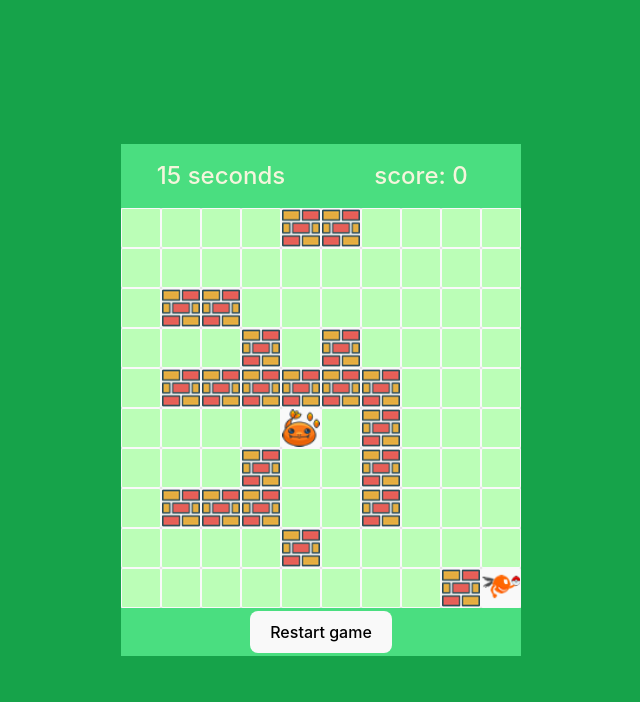
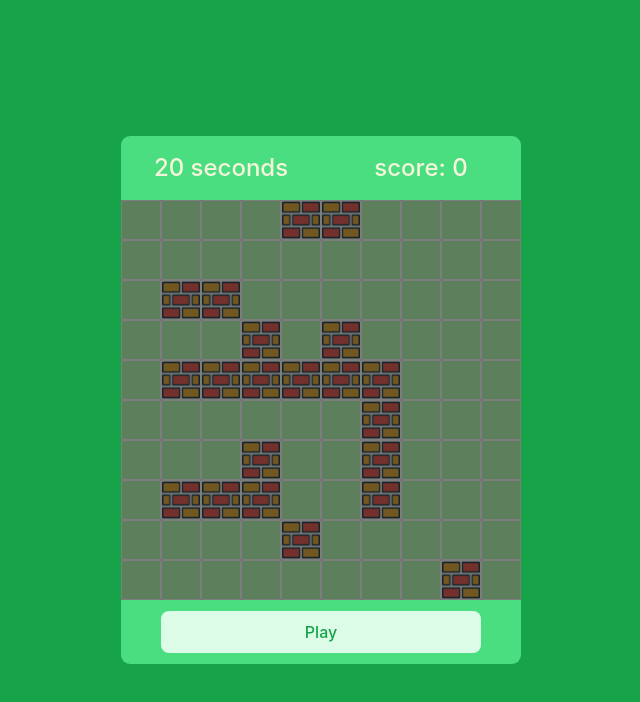
Before and after one commit to derblitzkrieger96/pokemon-with-react, a React (Vite) app: page / in a window 1280 px wide. Shown: the top 702 px of the page, without its empty margins (319-959 px from the left). Built offline with nearby package versions, Linux system fonts and the light colour scheme.

Commit message:
add pause and resume functionality and css style to the buttons

```diff
--- a/src/App.css
+++ b/src/App.css
@@ -1,13 +1,4 @@
-.container {
-  margin: 0 auto;
-  width: 25rem;
+.card {
   border-radius: 9px;
   overflow: hidden;
-  /* border: 10px solid red; */
-  /* height: 25rem; */
 }
-
-.gameOver {
-  pointer-events: none;
-  filter: brightness(0.5);
-}
--- a/src/App.jsx
+++ b/src/App.jsx
@@ -1,8 +1,5 @@
-import { useContext } from "react";
 import "./App.css";
-import Board from "./components/Board/Board";
-import PanelInfo from "./components/PanelInfo/PanelInfo";
-import { StateContext, StateProvider } from "./components/context/Context";
+import { StateProvider } from "./components/context/Context";
 import AppWithState from "./components/AppWithState/AppWithState";
 
 function App() {
@@ -23,9 +20,11 @@ function App() {
     ],
   };
   return (
-    <StateProvider>
-      <AppWithState board={boardObj} />
-    </StateProvider>
+    <div className="card">
+      <StateProvider>
+        <AppWithState board={boardObj} />
+      </StateProvider>
+    </div>
   );
 }
 
--- a/src/components/Board/Board.jsx
+++ b/src/components/Board/Board.jsx
@@ -83,18 +83,25 @@ const Board = (props) => {
   // create random pokemon and random position for it
   const { randomPokemonI, randomPokemonJ, randomPokemon } = useMemo(
     generateRandomPokemon,
-    [state.capturedPokemons, state.restartGame]
+    [state.capturedPokemons, state.restartGame, state.isPlaying]
   );
 
   //update the state with the pokemon created
   useEffect(() => {
+    if (state.isPlaying)
       dispatch({
         type: "UPDATE_POKEMON_POSITION",
         i: randomPokemonI,
         j: randomPokemonJ,
         pokemon_value: `${randomPokemon}`,
       });
-  }, [state.capturedPokemons, state.restartGame]);
+  }, [state.capturedPokemons, state.restartGame, state.isPlaying]);
+
+  useEffect(() => {
+    if (state.isPlaying) {
+      dispatch({ type: "UPDATE_PLAYER_POSITION", i: 9, j: 9 });
+    }
+  }, [state.isPlaying]);
 
   //create buttonsMatrix
   const buttonsMatrix = state.board.map((row, i) => {
@@ -110,7 +117,14 @@ const Board = (props) => {
 
   return (
     <div
-      className={classes.board + ` ${props.gameIsOver ? classes.gameOver : ""}`}
+      className={
+        classes.board +
+        ` ${
+          props.gameIsOver || !state.isPlaying || state.isPaused
+            ? classes.disableBoard
+            : ""
+        }`
+      }
     >
       {buttonsMatrix}
     </div>
--- a/src/components/Board/Board.module.css
+++ b/src/components/Board/Board.module.css
@@ -13,7 +13,7 @@
   overflow: hidden;
 }
 
-.gameOver {
+.disableBoard {
   pointer-events: none;
   filter: brightness(0.5);
 }
--- a/src/components/Counter/Counter.jsx
+++ b/src/components/Counter/Counter.jsx
@@ -8,31 +8,35 @@ const Counter = () => {
   const [almostFinish, setAlmostFinish] = useState(false);
 
   useEffect(() => {
-    if (seconds >= -1) {
+    // start counter down
+    if (state.isPlaying && seconds >= 0 && !state.isPaused) {
       const timer = setInterval(() => {
         setSeconds((prevState) => prevState - 1);
       }, 1000);
 
+      //   show message with red color when the game is finishing
       if (seconds <= 3) {
         setAlmostFinish(true);
       }
-
+      //   remove red color after 0.5 seconds
       setTimeout(() => {
         setAlmostFinish(false);
       }, 500);
 
-      if (seconds === -1) {
+      // finish counter when it reaches -1
+      if (seconds === 0) {
         clearInterval(timer);
       }
       return () => {
         clearInterval(timer);
       };
     }
-  }, [seconds]);
+  }, [seconds, state.isPlaying, state.isPaused]);
 
   useEffect(() => {
-    if (seconds === -1) {
+    if (seconds === 0) {
       dispatch({ type: "GAME_IS_OVER", gameIsOver: true });
+      dispatch({ type: "CLEAR_BOARD" });
     }
   }, [seconds]);
 
--- a/src/components/PanelOptions/PanelOptions.jsx
+++ b/src/components/PanelOptions/PanelOptions.jsx
@@ -2,8 +2,24 @@ import { useContext } from "react";
 import classes from "./PanelOptions.module.css";
 import { StateContext } from "../context/Context";
 const PanelOptions = () => {
-  const { dispatch } = useContext(StateContext);
+  const { state, dispatch } = useContext(StateContext);
   const restartGameHandler = () => {
+    dispatch({
+      type: "RESTART_GAME",
+      newStateObj: {
+        capturedPokemons: 0,
+        score: 0,
+        gameIsOver: false,
+        isPlaying: true,
+        isPaused: false,
+        captured: {},
+      },
+    });
+    dispatch({ type: "UPDATE_PLAYER_POSITION", i: 9, j: 9 });
+  };
+
+  const playGameHandler = () => {
+    dispatch({ type: "PLAY_GAME" });
     dispatch({
       type: "RESTART_GAME",
       newStateObj: {
@@ -13,13 +29,30 @@ const PanelOptions = () => {
         captured: {},
       },
     });
-    dispatch({ type: "UPDATE_PLAYER_POSITION", i: 9, j: 9 });
   };
+
+  const pauseGameHandler = () => {
+    dispatch({ type: "PAUSE_GAME", pauseGame: !state.isPaused });
+  };
+
   return (
     <div className={classes.panelOptions}>
-      <button className={classes.button} onClick={restartGameHandler}>
-        Restart game
-      </button>
+      {!state.isPlaying && (
+        <button className={classes.button} onClick={playGameHandler}>
+          Play
+        </button>
+      )}
+
+      {state.isPlaying && (
+        <button className={classes.button} onClick={pauseGameHandler}>
+          {state.isPaused ? "Resume" : "Pause"}
+        </button>
+      )}
+      {state.isPlaying && (
+        <button className={classes.button} onClick={restartGameHandler}>
+          Restart
+        </button>
+      )}
     </div>
   );
 };
--- a/src/components/PanelOptions/PanelOptions.module.css
+++ b/src/components/PanelOptions/PanelOptions.module.css
@@ -1,12 +1,26 @@
 .panelOptions {
-  height: 3rem;
+  height: 4rem;
   display: flex;
   justify-content: space-around;
   align-items: center;
   background-color: #4ade80;
-  color: #dcfce7;
 }
 
 .button {
   text-align: center;
+  display: inline-block;
+  width: 80%;
+  margin: 0 1rem;
+  color: #16a34a;
+  background-color: #dcfce7;
 }
+
+.button:hover {
+  background-color: #16a34a;
+  color: #dcfce7;
+  border: none;
+}
+
+.button:active {
+  border: 1px solid #16a34a;
+}
--- a/src/components/context/Context.jsx
+++ b/src/components/context/Context.jsx
@@ -8,6 +8,9 @@ const UPDATE_SCORE = "UPDATE_SCORE";
 const GAME_IS_OVER = "GAME_IS_OVER";
 const RESTART_GAME = "RESTART_GAME";
 const UPDATE_CAPTURED = "UPDATE_CAPTURED";
+const PLAY_GAME = "PLAY_GAME";
+const PAUSE_GAME = "PAUSE_GAME";
+const CLEAR_BOARD = "CLEAR_BOARD";
 
 //define initial state (plain text)
 const plainTextState = {
@@ -23,7 +26,7 @@ const plainTextState = {
     "0001001000",
     "0111001000",
     "0000100000",
-    "0000000016",
+    "0000000010",
   ],
   player: {
     i: 9,
@@ -38,6 +41,8 @@ const plainTextState = {
   score: 0,
   gameIsOver: false,
   restartGame: 0,
+  isPlaying: false,
+  isPaused: false,
 };
 
 // create boardMatrix
@@ -106,13 +111,34 @@ const reducer = (state, action) => {
 
     case GAME_IS_OVER:
       newState.gameIsOver = action.gameIsOver;
-
+      newState.isPlaying = false;
+      newState.score = 0;
       return newState;
 
     case RESTART_GAME:
       let updatedState = { ...newState, ...action.newStateObj };
       updatedState.restartGame += 1;
       return updatedState;
+
+    case PLAY_GAME:
+      newState.isPlaying = true;
+      return newState;
+
+    case PAUSE_GAME:
+      newState.isPaused = action.pauseGame;
+      return newState;
+
+    case CLEAR_BOARD:
+      newState.board = newState.board.reduce((accumulator, row) => {
+        const currentRow = row.reduce((accumulatorNum, num) => {
+          if (num === "1") accumulatorNum.push(num);
+          else accumulatorNum.push("0");
+          return accumulatorNum;
+        }, []);
+        accumulator.push(currentRow);
+        return accumulator;
+      }, []);
+      return newState;
 
     default:
       return newState;
```
Lines whose indentation alone changed are shown as unchanged.
